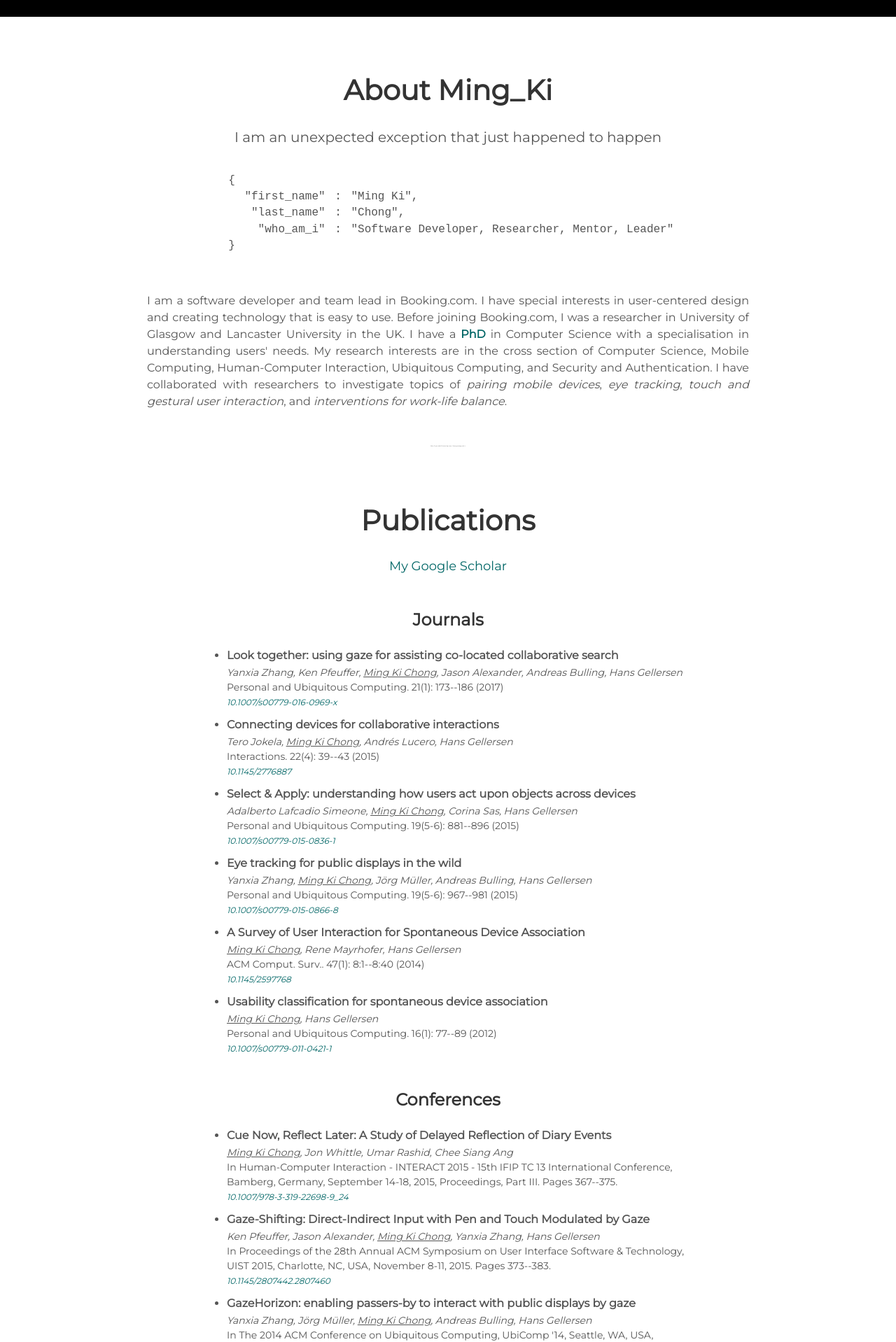
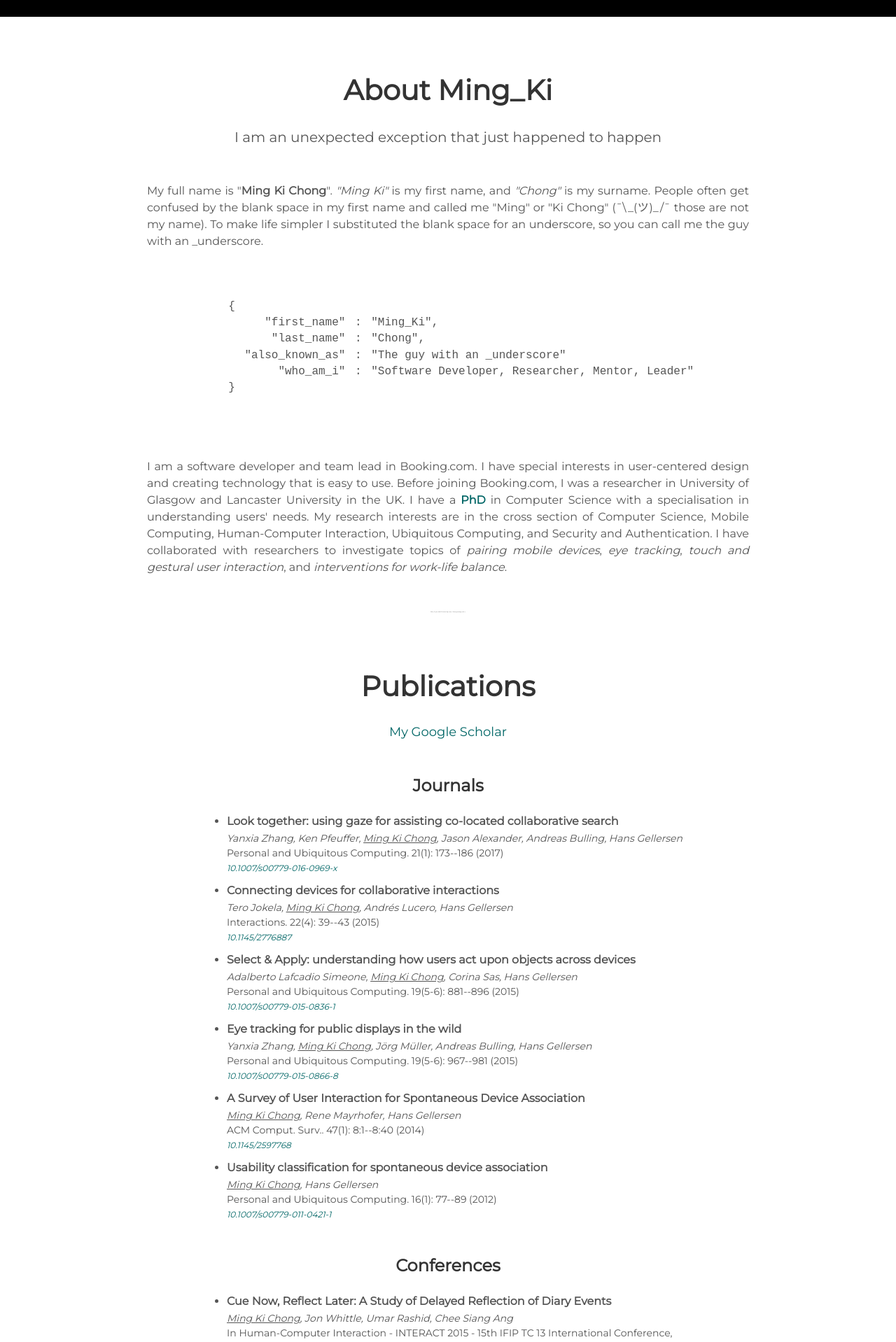
Before and after one commit to mingkichong/mingkichong.github.io, a Jekyll site: the page built from index.html, in a window 1280 px wide. Shown: the part 876-2794 px from the top of the page at 70% size. Built offline with Jekyll 4.4.1, drawn with Linux system fonts in a browser that asks for light colours.

Commit message:
added a paragraph to clarify my name

```diff
--- a/_includes/about.html
+++ b/_includes/about.html
@@ -1,6 +1,12 @@
 <div class="user-details">
   <h1> About Ming_Ki </h1>
   <div class="about_user_description"> {{site.user_description}} </div>
+</div>
+<div class="about_details">
+  My full name is "<span style="font-weight: bold;">Ming Ki Chong</span>".
+  <span style="font-style: italic;">"Ming Ki"</span> is my first name, and <span style="font-style: italic;">"Chong"</span> is my surname.
+  People often get confused by the blank space in my first name and called me "Ming" or "Ki Chong" (¯\_(ツ)_/¯ those are not my name).
+  To make life simpler I substituted the blank space for an underscore, so you can call me the guy with an _underscore.
 </div>
 <div class="about_table">
   <pre>
@@ -9,10 +15,13 @@
         <td>{&nbsp;</td><td></td><td></td><td></td><td></td>
       </tr>
       <tr>
-        <td></td><td align="right">"first_name"</td><td>&nbsp;:&nbsp;</td><td>"Ming Ki",</td><td></td>
+        <td></td><td align="right">"first_name"</td><td>&nbsp;:&nbsp;</td><td>"Ming_Ki",</td><td></td>
       </tr>
       <tr>
         <td></td><td align="right">"last_name"</td><td>&nbsp;:&nbsp;</td><td>"Chong",</td><td></td>
+      </tr>
+      <tr>
+        <td></td><td align="right">"also_known_as"</td><td>&nbsp;:&nbsp;</td><td>"The guy with an _underscore"</td><td></td>
       </tr>
       <tr>
         <td></td><td align="right">"who_am_i"</td><td>&nbsp;:&nbsp;</td><td>"Software Developer, Researcher, Mentor, Leader"</td><td></td>
--- a/assets/css/about.css
+++ b/assets/css/about.css
@@ -19,6 +19,8 @@
     text-align:justify;
     padding-left: var(--about-vertical-margin);
     padding-right: var(--about-vertical-margin);
+    margin-top: var(--about-vertical-margin);
+    margin-bottom: var(--about-vertical-margin);
 }
 
 .about_table {
@@ -29,7 +31,6 @@
 
 .about_grumpy_note {
     font-size: 2px;
-    margin-top: var(--about-vertical-margin);
     text-align: center;
 }
 
```
